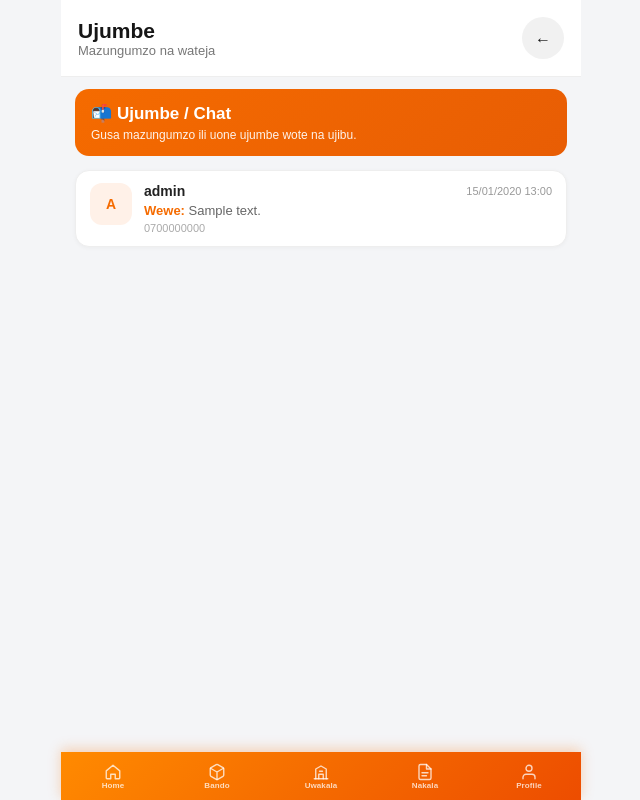
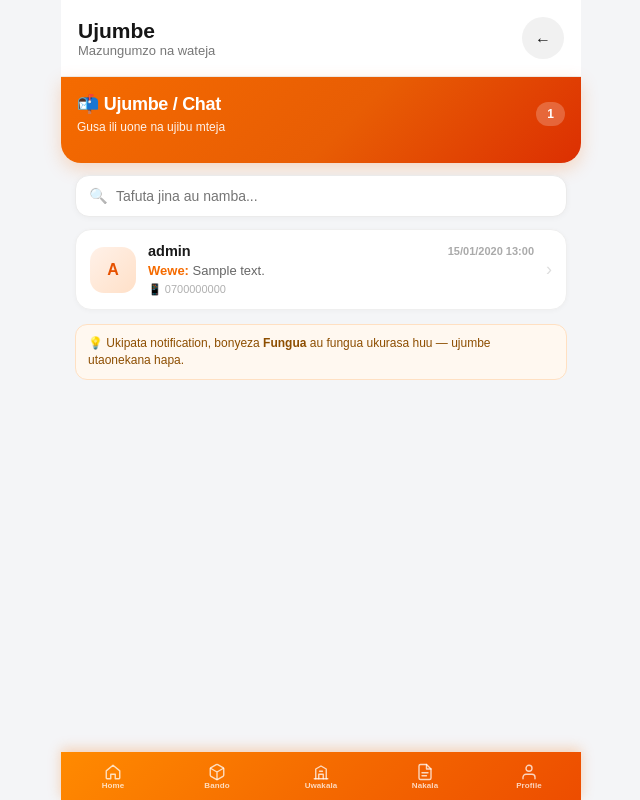
Before and after one commit to keyramkey/halotel-bando, a Flask app: page /admin/messages in a window 1280 px wide. Shown: the whole page, without its empty margins (319-959 px from the left). Run offline with Flask 3, Linux system fonts and the light colour scheme; the visitor is signed in with stand-in values (Sample User, id 1); tables that the repository leaves empty hold one stand-in row (values such as "Sample post"); some libraries are stand-ins or nearby versions.

Commit message:
Update admin_messages.html

```diff
--- a/templates/admin_messages.html
+++ b/templates/admin_messages.html
@@ -2,46 +2,134 @@
 {% block title %}Ujumbe · Admin{% endblock %}
 {% block content %}
 <style>
-.msg-page { max-width: 640px; margin: 0 auto; padding: 12px 14px 40px; }
+.msg-wrap {
+    max-width: 640px;
+    margin: 0 auto;
+    padding: 0 0 48px;
+    min-height: 70vh;
+}
+
 .msg-hero {
-    background: linear-gradient(135deg, #f56b00, #e85d04);
+    background: linear-gradient(135deg, #f56b00 0%, #e85d04 55%, #dc2f02 100%);
     color: #fff;
+    padding: 16px 16px 18px;
+    border-radius: 0 0 20px 20px;
+    box-shadow: 0 6px 18px rgba(245, 107, 0, 0.22);
+    margin-bottom: 12px;
+}
+.msg-hero-top {
+    display: flex;
+    align-items: center;
+    justify-content: space-between;
+    gap: 10px;
+    margin-bottom: 10px;
+}
+.msg-hero h1 {
+    font-size: 18px;
+    font-weight: 800;
+    margin: 0;
+    letter-spacing: -0.3px;
+}
+.msg-hero p {
+    font-size: 12px;
+    opacity: 0.92;
+    margin: 4px 0 0;
+    line-height: 1.35;
+}
+.msg-count {
+    background: rgba(255,255,255,0.22);
+    color: #fff;
+    font-size: 12px;
+    font-weight: 800;
+    padding: 5px 11px;
+    border-radius: 999px;
+    white-space: nowrap;
+}
+
+.search-bar {
+    position: relative;
+    margin: 0 14px 12px;
+}
+.search-bar input {
+    width: 100%;
+    padding: 12px 14px 12px 40px;
+    border: 1.5px solid #ebebeb;
     border-radius: 14px;
-    padding: 14px 16px;
-    margin-bottom: 14px;
+    font-size: 14px;
+    background: #fff;
+    box-sizing: border-box;
+    outline: none;
+    box-shadow: 0 1px 6px rgba(0,0,0,0.04);
 }
-.msg-hero h1 { font-size: 17px; font-weight: 800; margin: 0 0 4px; }
-.msg-hero p { font-size: 12px; opacity: 0.92; margin: 0; }
-.thread-list { display: flex; flex-direction: column; gap: 8px; }
+.search-bar input:focus {
+    border-color: #f56b00;
+    box-shadow: 0 0 0 3px rgba(245, 107, 0, 0.1);
+}
+.search-bar .s-icon {
+    position: absolute;
+    left: 14px;
+    top: 50%;
+    transform: translateY(-50%);
+    font-size: 15px;
+    opacity: 0.45;
+    pointer-events: none;
+}
+
+.thread-list {
+    display: flex;
+    flex-direction: column;
+    gap: 8px;
+    padding: 0 14px;
+}
+
 .thread-card {
     display: flex;
-    align-items: flex-start;
+    align-items: center;
     gap: 12px;
     background: #fff;
-    border: 1px solid #eee;
-    border-radius: 14px;
-    padding: 12px 14px;
+    border: 1px solid #efefef;
+    border-radius: 16px;
+    padding: 13px 14px;
     text-decoration: none;
     color: inherit;
-    box-shadow: 0 1px 4px rgba(0,0,0,0.04);
+    box-shadow: 0 1px 5px rgba(0,0,0,0.03);
+    transition: background 0.12s, transform 0.1s;
+    -webkit-tap-highlight-color: transparent;
 }
-.thread-card:active { background: #fff8f3; }
+.thread-card:active {
+    background: #fff8f3;
+    transform: scale(0.985);
+}
 .thread-card.unread {
-    border-color: #ffd0b0;
-    background: #fffaf5;
-    box-shadow: inset 3px 0 0 #f56b00;
+    border-color: #ffd4b0;
+    background: linear-gradient(90deg, #fff8f0, #fff);
+    box-shadow: inset 3px 0 0 #f56b00, 0 2px 8px rgba(245, 107, 0, 0.06);
 }
+
 .thread-avatar {
-    width: 42px; height: 42px;
-    border-radius: 12px;
-    background: #fff1e8;
-    color: #f56b00;
+    width: 46px;
+    height: 46px;
+    border-radius: 14px;
+    background: linear-gradient(135deg, #fff1e8, #ffe0c8);
+    color: #e65100;
     display: grid;
     place-items: center;
     font-weight: 800;
-    font-size: 14px;
+    font-size: 16px;
     flex-shrink: 0;
+    position: relative;
 }
+.thread-avatar .dot {
+    position: absolute;
+    top: -2px;
+    right: -2px;
+    width: 12px;
+    height: 12px;
+    border-radius: 50%;
+    background: #f56b00;
+    border: 2px solid #fff;
+}
+
 .thread-body { flex: 1; min-width: 0; }
 .thread-top {
     display: flex;
@@ -51,55 +139,107 @@
     margin-bottom: 3px;
 }
 .thread-name {
-    font-size: 14px;
+    font-size: 14.5px;
     font-weight: 800;
-    color: #222;
+    color: #1a1a1a;
     white-space: nowrap;
     overflow: hidden;
     text-overflow: ellipsis;
 }
 .thread-time {
     font-size: 11px;
-    color: #999;
+    color: #aaa;
     flex-shrink: 0;
+    font-weight: 600;
 }
+.thread-card.unread .thread-time {
+    color: #f56b00;
+    font-weight: 700;
+}
+
 .thread-preview {
     font-size: 13px;
     color: #666;
-    line-height: 1.35;
+    line-height: 1.4;
     white-space: nowrap;
     overflow: hidden;
     text-overflow: ellipsis;
+}
+.thread-card.unread .thread-preview {
+    color: #333;
+    font-weight: 600;
 }
 .thread-preview .from {
     font-weight: 700;
     color: #f56b00;
 }
+.thread-meta {
+    font-size: 11px;
+    color: #b0b0b0;
+    margin-top: 3px;
+    display: flex;
+    align-items: center;
+    gap: 6px;
+}
 .badge-new {
     display: inline-block;
-    font-size: 10px;
+    font-size: 9.5px;
     font-weight: 800;
     background: #f56b00;
     color: #fff;
     padding: 2px 7px;
     border-radius: 999px;
-    margin-left: 6px;
+    letter-spacing: 0.2px;
+    text-transform: uppercase;
 }
+
+.chevron {
+    color: #ddd;
+    font-size: 18px;
+    flex-shrink: 0;
+    font-weight: 300;
+}
+.thread-card.unread .chevron { color: #f56b00; }
+
 .empty {
     text-align: center;
-    padding: 40px 16px;
+    padding: 48px 20px;
     color: #999;
-    font-size: 14px;
 }
-.back-row { margin-bottom: 12px; }
-.back-row a {
-    display: inline-flex;
-    align-items: center;
-    gap: 6px;
+.empty .empty-icon {
+    font-size: 40px;
+    margin-bottom: 12px;
+    opacity: 0.7;
+}
+.empty h3 {
+    font-size: 15px;
+    font-weight: 800;
+    color: #666;
+    margin: 0 0 6px;
+}
+.empty p {
     font-size: 13px;
-    font-weight: 700;
-    color: #f56b00;
-    text-decoration: none;
+    line-height: 1.45;
+    margin: 0;
+}
+
+.no-match {
+    text-align: center;
+    padding: 28px 16px;
+    color: #aaa;
+    font-size: 13px;
+    display: none;
+}
+
+.hint-bar {
+    margin: 14px 14px 0;
+    padding: 10px 12px;
+    background: #fff8f0;
+    border: 1px solid #ffe0c2;
+    border-radius: 12px;
+    font-size: 12px;
+    color: #8d4e00;
+    line-height: 1.4;
 }
 </style>
 
@@ -108,22 +248,36 @@
         <div class="brand">Ujumbe</div>
         <div class="muted">Mazungumzo na wateja</div>
     </div>
-    <a href="{{ url_for('dashboard') }}" class="icon-btn">←</a>
+    <a href="{{ url_for('dashboard') }}" class="icon-btn" title="Dashboard">←</a>
 </header>
 
-<div class="page msg-page">
+<div class="msg-wrap">
     <div class="msg-hero">
-        <h1>📬 Ujumbe / Chat</h1>
-        <p>Gusa mazungumzo ili uone ujumbe wote na ujibu.</p>
+        <div class="msg-hero-top">
+            <div>
+                <h1>📬 Ujumbe / Chat</h1>
+                <p>Gusa ili uone na ujibu mteja</p>
+            </div>
+            {% if threads %}
+            <div class="msg-count">{{ threads|length }}</div>
+            {% endif %}
+        </div>
     </div>
 
     {% if threads %}
-    <div class="thread-list">
+    <div class="search-bar">
+        <span class="s-icon">🔍</span>
+        <input type="search" id="msgSearch" placeholder="Tafuta jina au namba..." autocomplete="off">
+    </div>
+
+    <div class="thread-list" id="threadList">
         {% for t in threads %}
         <a href="{{ url_for('admin_chat', user_id=t.user.id) }}"
-           class="thread-card{% if t.unread_from_customer %} unread{% endif %}">
+           class="thread-card{% if t.unread_from_customer %} unread{% endif %}"
+           data-search="{{ (t.user.username or '')|lower }} {{ (t.user.phone or '')|lower }} {{ (t.last_message or '')|lower }}">
             <div class="thread-avatar">
                 {{ (t.user.username or '?')[0]|upper }}
+                {% if t.unread_from_customer %}<span class="dot"></span>{% endif %}
             </div>
             <div class="thread-body">
                 <div class="thread-top">
@@ -143,18 +297,47 @@
                     {% endif %}
                     {{ t.last_message }}
                 </div>
-                <div style="font-size:11px;color:#aaa;margin-top:2px;">
-                    {{ t.user.phone or '' }}
-                </div>
+                {% if t.user.phone %}
+                <div class="thread-meta">📱 {{ t.user.phone }}</div>
+                {% endif %}
             </div>
+            <div class="chevron">›</div>
         </a>
         {% endfor %}
     </div>
+    <div class="no-match" id="noMatch">Hakuna mazungumzo yanayolingana na utafutaji.</div>
+
+    <div class="hint-bar">
+        💡 Ukipata notification, bonyeza <strong>Fungua</strong> au fungua ukurasa huu — ujumbe utaonekana hapa.
+    </div>
+
     {% else %}
     <div class="empty">
-        Hakuna ujumbe bado.<br>
-        Ukipata notification, itakuja hapa.
+        <div class="empty-icon">💬</div>
+        <h3>Hakuna ujumbe bado</h3>
+        <p>Wateja wakituma ujumbe, mazungumzo yataonekana hapa.<br>
+        Notification itakujulisha papo hapo.</p>
     </div>
     {% endif %}
 </div>
+
+<script>
+(function() {
+    var input = document.getElementById('msgSearch');
+    var list = document.getElementById('threadList');
+    var noMatch = document.getElementById('noMatch');
+    if (!input || !list) return;
+
+    input.addEventListener('input', function() {
+        var q = (this.value || '').toLowerCase().trim();
+        var shown = 0;
+        list.querySelectorAll('.thread-card').forEach(function(card) {
+            var ok = !q || (card.dataset.search || '').indexOf(q) !== -1;
+            card.style.display = ok ? 'flex' : 'none';
+            if (ok) shown++;
+        });
+        if (noMatch) noMatch.style.display = shown ? 'none' : 'block';
+    });
+})();
+</script>
 {% endblock %}
```
